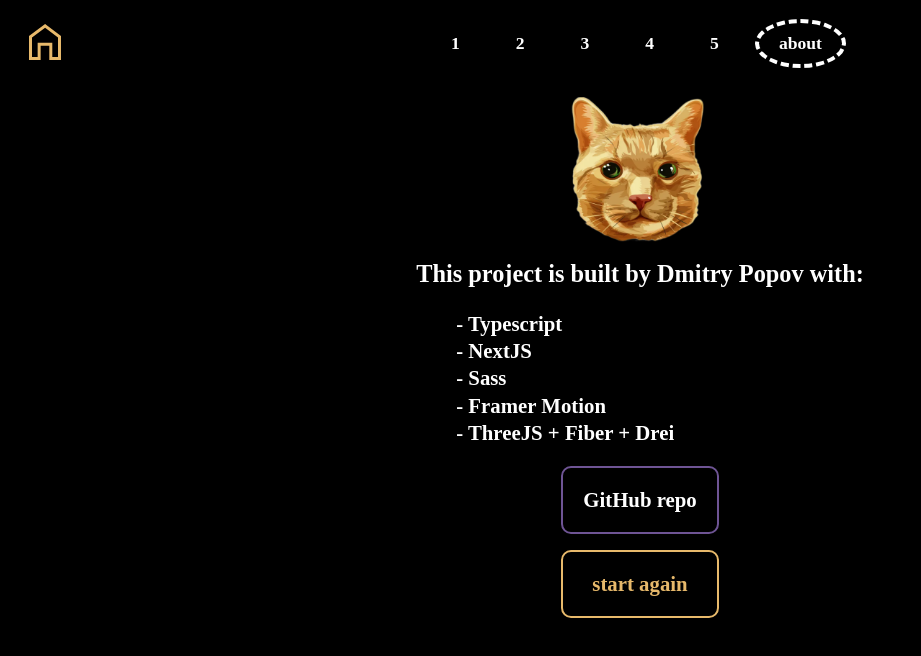
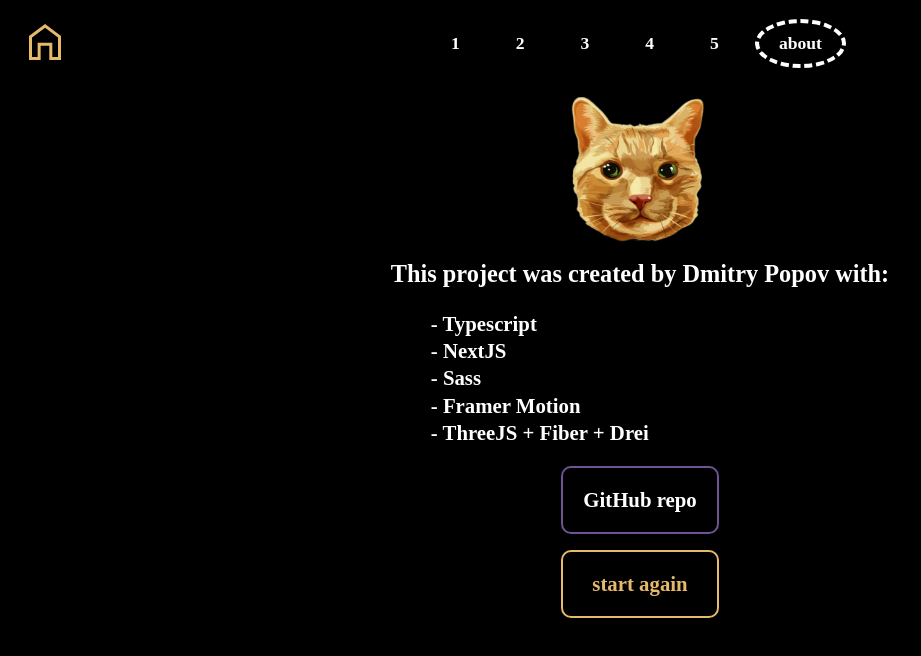
Before and after one commit to PopovDS617/aki, a Next.js app: page /about in a window 1280 px wide. Shown: the top 656 px of the page, without its empty margins (0-921 px from the left). Built offline with nearby package versions, Linux system fonts and the light colour scheme; a web font is replaced by a local one.

Commit message:
about page spelling fixed

```diff
--- a/src/pages/about.tsx
+++ b/src/pages/about.tsx
@@ -31,7 +31,7 @@ const AboutPage = () => {
           <Image src={catIcon} height={300} width={300} alt="cat icon" />
         </div>
         <div className="about-description">
-          <h3>This project is built by Dmitry Popov with:</h3>
+          <h3>This project was created by Dmitry Popov with:</h3>
           <ul className="tech-stack-list">
             <li>- Typescript</li>
             <li>- NextJS</li>
```
